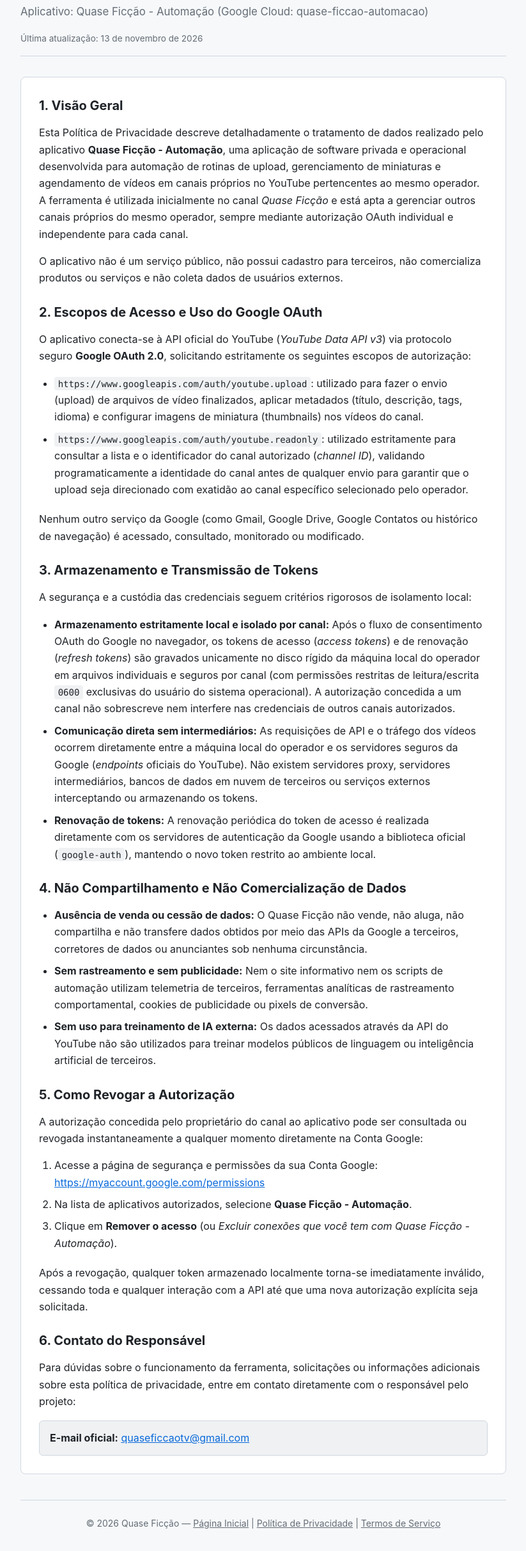
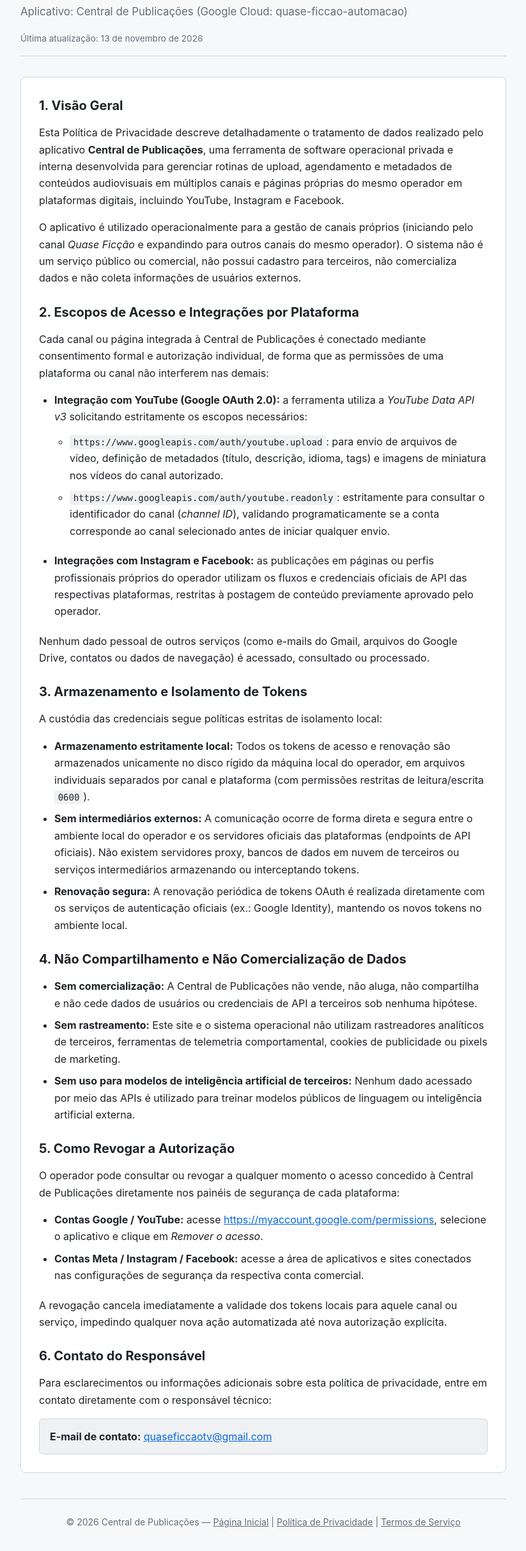
Before and after one commit to run-white-rabbit/quase-ficcao, a plain HTML site: page privacidade.html in a window 1280 px wide. Shown: the part 130-2554 px from the top of the page at 64% size, without its empty margins (228-1051 px from the left). Drawn offline with Linux system fonts and the light colour scheme.

Commit message:
feat: renomeia aplicacao para Central de Publicacoes e expande escopo de canais proprios

```diff
--- a/privacidade.html
+++ b/privacidade.html
@@ -3,7 +3,7 @@
 <head>
   <meta charset="UTF-8">
   <meta name="viewport" content="width=device-width, initial-scale=1.0">
-  <title>Política de Privacidade — Quase Ficção - Automação</title>
+  <title>Política de Privacidade — Central de Publicações</title>
   <link rel="stylesheet" href="style.css">
 </head>
 <body>
@@ -11,72 +11,79 @@
     <header>
       <p class="nav-back"><a href="index.html">&larr; Página Inicial</a> | <a href="termos.html">Termos de Serviço</a></p>
       <h1>Política de Privacidade</h1>
-      <p class="tagline">Aplicativo: Quase Ficção - Automação (Google Cloud: quase-ficcao-automacao)</p>
+      <p class="tagline">Aplicativo: Central de Publicações (Google Cloud: quase-ficcao-automacao)</p>
       <p class="date">Última atualização: 13 de novembro de 2026</p>
     </header>
 
     <article class="card content">
       <h2>1. Visão Geral</h2>
       <p>
-        Esta Política de Privacidade descreve detalhadamente o tratamento de dados realizado pelo aplicativo <strong>Quase Ficção - Automação</strong>, uma aplicação de software privada e operacional desenvolvida para automação de rotinas de upload, gerenciamento de miniaturas e agendamento de vídeos em canais próprios no YouTube pertencentes ao mesmo operador. A ferramenta é utilizada inicialmente no canal <em>Quase Ficção</em> e está apta a gerenciar outros canais próprios do mesmo operador, sempre mediante autorização OAuth individual e independente para cada canal.
+        Esta Política de Privacidade descreve detalhadamente o tratamento de dados realizado pelo aplicativo <strong>Central de Publicações</strong>, uma ferramenta de software operacional privada e interna desenvolvida para gerenciar rotinas de upload, agendamento e metadados de conteúdos audiovisuais em múltiplos canais e páginas próprias do mesmo operador em plataformas digitais, incluindo YouTube, Instagram e Facebook.
       </p>
       <p>
-        O aplicativo não é um serviço público, não possui cadastro para terceiros, não comercializa produtos ou serviços e não coleta dados de usuários externos.
+        O aplicativo é utilizado operacionalmente para a gestão de canais próprios (iniciando pelo canal <em>Quase Ficção</em> e expandindo para outros canais do mesmo operador). O sistema não é um serviço público ou comercial, não possui cadastro para terceiros, não comercializa dados e não coleta informações de usuários externos.
       </p>
 
-      <h2>2. Escopos de Acesso e Uso do Google OAuth</h2>
+      <h2>2. Escopos de Acesso e Integrações por Plataforma</h2>
       <p>
-        O aplicativo conecta-se à API oficial do YouTube (<em>YouTube Data API v3</em>) via protocolo seguro <strong>Google OAuth 2.0</strong>, solicitando estritamente os seguintes escopos de autorização:
+        Cada canal ou página integrada à Central de Publicações é conectado mediante consentimento formal e autorização individual, de forma que as permissões de uma plataforma ou canal não interferem nas demais:
       </p>
       <ul>
-        <li><code>https://www.googleapis.com/auth/youtube.upload</code>: utilizado para fazer o envio (upload) de arquivos de vídeo finalizados, aplicar metadados (título, descrição, tags, idioma) e configurar imagens de miniatura (thumbnails) nos vídeos do canal.</li>
-        <li><code>https://www.googleapis.com/auth/youtube.readonly</code>: utilizado estritamente para consultar a lista e o identificador do canal autorizado (<em>channel ID</em>), validando programaticamente a identidade do canal antes de qualquer envio para garantir que o upload seja direcionado com exatidão ao canal específico selecionado pelo operador.</li>
+        <li>
+          <strong>Integração com YouTube (Google OAuth 2.0):</strong> a ferramenta utiliza a <em>YouTube Data API v3</em> solicitando estritamente os escopos necessários:
+          <ul>
+            <li><code>https://www.googleapis.com/auth/youtube.upload</code>: para envio de arquivos de vídeo, definição de metadados (título, descrição, idioma, tags) e imagens de miniatura nos vídeos do canal autorizado.</li>
+            <li><code>https://www.googleapis.com/auth/youtube.readonly</code>: estritamente para consultar o identificador do canal (<em>channel ID</em>), validando programaticamente se a conta corresponde ao canal selecionado antes de iniciar qualquer envio.</li>
+          </ul>
+        </li>
+        <li>
+          <strong>Integrações com Instagram e Facebook:</strong> as publicações em páginas ou perfis profissionais próprios do operador utilizam os fluxos e credenciais oficiais de API das respectivas plataformas, restritas à postagem de conteúdo previamente aprovado pelo operador.
+        </li>
       </ul>
       <p>
-        Nenhum outro serviço da Google (como Gmail, Google Drive, Google Contatos ou histórico de navegação) é acessado, consultado, monitorado ou modificado.
+        Nenhum dado pessoal de outros serviços (como e-mails do Gmail, arquivos do Google Drive, contatos ou dados de navegação) é acessado, consultado ou processado.
       </p>
 
-      <h2>3. Armazenamento e Transmissão de Tokens</h2>
+      <h2>3. Armazenamento e Isolamento de Tokens</h2>
       <p>
-        A segurança e a custódia das credenciais seguem critérios rigorosos de isolamento local:
+        A custódia das credenciais segue políticas estritas de isolamento local:
       </p>
       <ul>
-        <li><strong>Armazenamento estritamente local e isolado por canal:</strong> Após o fluxo de consentimento OAuth do Google no navegador, os tokens de acesso (<em>access tokens</em>) e de renovação (<em>refresh tokens</em>) são gravados unicamente no disco rígido da máquina local do operador em arquivos individuais e seguros por canal (com permissões restritas de leitura/escrita <code>0600</code> exclusivas do usuário do sistema operacional). A autorização concedida a um canal não sobrescreve nem interfere nas credenciais de outros canais autorizados.</li>
-        <li><strong>Comunicação direta sem intermediários:</strong> As requisições de API e o tráfego dos vídeos ocorrem diretamente entre a máquina local do operador e os servidores seguros da Google (<em>endpoints</em> oficiais do YouTube). Não existem servidores proxy, servidores intermediários, bancos de dados em nuvem de terceiros ou serviços externos interceptando ou armazenando os tokens.</li>
-        <li><strong>Renovação de tokens:</strong> A renovação periódica do token de acesso é realizada diretamente com os servidores de autenticação da Google usando a biblioteca oficial (<code>google-auth</code>), mantendo o novo token restrito ao ambiente local.</li>
+        <li><strong>Armazenamento estritamente local:</strong> Todos os tokens de acesso e renovação são armazenados unicamente no disco rígido da máquina local do operador, em arquivos individuais separados por canal e plataforma (com permissões restritas de leitura/escrita <code>0600</code>).</li>
+        <li><strong>Sem intermediários externos:</strong> A comunicação ocorre de forma direta e segura entre o ambiente local do operador e os servidores oficiais das plataformas (endpoints de API oficiais). Não existem servidores proxy, bancos de dados em nuvem de terceiros ou serviços intermediários armazenando ou interceptando tokens.</li>
+        <li><strong>Renovação segura:</strong> A renovação periódica de tokens OAuth é realizada diretamente com os serviços de autenticação oficiais (ex.: Google Identity), mantendo os novos tokens no ambiente local.</li>
       </ul>
 
       <h2>4. Não Compartilhamento e Não Comercialização de Dados</h2>
       <ul>
-        <li><strong>Ausência de venda ou cessão de dados:</strong> O Quase Ficção não vende, não aluga, não compartilha e não transfere dados obtidos por meio das APIs da Google a terceiros, corretores de dados ou anunciantes sob nenhuma circunstância.</li>
-        <li><strong>Sem rastreamento e sem publicidade:</strong> Nem o site informativo nem os scripts de automação utilizam telemetria de terceiros, ferramentas analíticas de rastreamento comportamental, cookies de publicidade ou pixels de conversão.</li>
-        <li><strong>Sem uso para treinamento de IA externa:</strong> Os dados acessados através da API do YouTube não são utilizados para treinar modelos públicos de linguagem ou inteligência artificial de terceiros.</li>
+        <li><strong>Sem comercialização:</strong> A Central de Publicações não vende, não aluga, não compartilha e não cede dados de usuários ou credenciais de API a terceiros sob nenhuma hipótese.</li>
+        <li><strong>Sem rastreamento:</strong> Este site e o sistema operacional não utilizam rastreadores analíticos de terceiros, ferramentas de telemetria comportamental, cookies de publicidade ou pixels de marketing.</li>
+        <li><strong>Sem uso para modelos de inteligência artificial de terceiros:</strong> Nenhum dado acessado por meio das APIs é utilizado para treinar modelos públicos de linguagem ou inteligência artificial externa.</li>
       </ul>
 
       <h2>5. Como Revogar a Autorização</h2>
       <p>
-        A autorização concedida pelo proprietário do canal ao aplicativo pode ser consultada ou revogada instantaneamente a qualquer momento diretamente na Conta Google:
+        O operador pode consultar ou revogar a qualquer momento o acesso concedido à Central de Publicações diretamente nos painéis de segurança de cada plataforma:
       </p>
-      <ol>
-        <li>Acesse a página de segurança e permissões da sua Conta Google: <a href="https://myaccount.google.com/permissions" target="_blank" rel="noopener noreferrer">https://myaccount.google.com/permissions</a></li>
-        <li>Na lista de aplicativos autorizados, selecione <strong>Quase Ficção - Automação</strong>.</li>
-        <li>Clique em <strong>Remover o acesso</strong> (ou <em>Excluir conexões que você tem com Quase Ficção - Automação</em>).</li>
-      </ol>
+      <ul>
+        <li><strong>Contas Google / YouTube:</strong> acesse <a href="https://myaccount.google.com/permissions" target="_blank" rel="noopener noreferrer">https://myaccount.google.com/permissions</a>, selecione o aplicativo e clique em <em>Remover o acesso</em>.</li>
+        <li><strong>Contas Meta / Instagram / Facebook:</strong> acesse a área de aplicativos e sites conectados nas configurações de segurança da respectiva conta comercial.</li>
+      </ul>
       <p>
-        Após a revogação, qualquer token armazenado localmente torna-se imediatamente inválido, cessando toda e qualquer interação com a API até que uma nova autorização explícita seja solicitada.
+        A revogação cancela imediatamente a validade dos tokens locais para aquele canal ou serviço, impedindo qualquer nova ação automatizada até nova autorização explícita.
       </p>
 
       <h2>6. Contato do Responsável</h2>
       <p>
-        Para dúvidas sobre o funcionamento da ferramenta, solicitações ou informações adicionais sobre esta política de privacidade, entre em contato diretamente com o responsável pelo projeto:
+        Para esclarecimentos ou informações adicionais sobre esta política de privacidade, entre em contato diretamente com o responsável técnico:
       </p>
       <p class="contact-box">
-        <strong>E-mail oficial:</strong> <a href="mailto:quaseficcaotv@gmail.com">quaseficcaotv@gmail.com</a>
+        <strong>E-mail de contato:</strong> <a href="mailto:quaseficcaotv@gmail.com">quaseficcaotv@gmail.com</a>
       </p>
     </article>
 
     <footer>
-      <p>&copy; 2026 Quase Ficção — <a href="index.html">Página Inicial</a> | <a href="privacidade.html">Política de Privacidade</a> | <a href="termos.html">Termos de Serviço</a></p>
+      <p>&copy; 2026 Central de Publicações — <a href="index.html">Página Inicial</a> | <a href="privacidade.html">Política de Privacidade</a> | <a href="termos.html">Termos de Serviço</a></p>
     </footer>
   </main>
 </body>
```
Also changed, not shown: index.html (+14 -14 lines), termos.html (+16 -15 lines).
